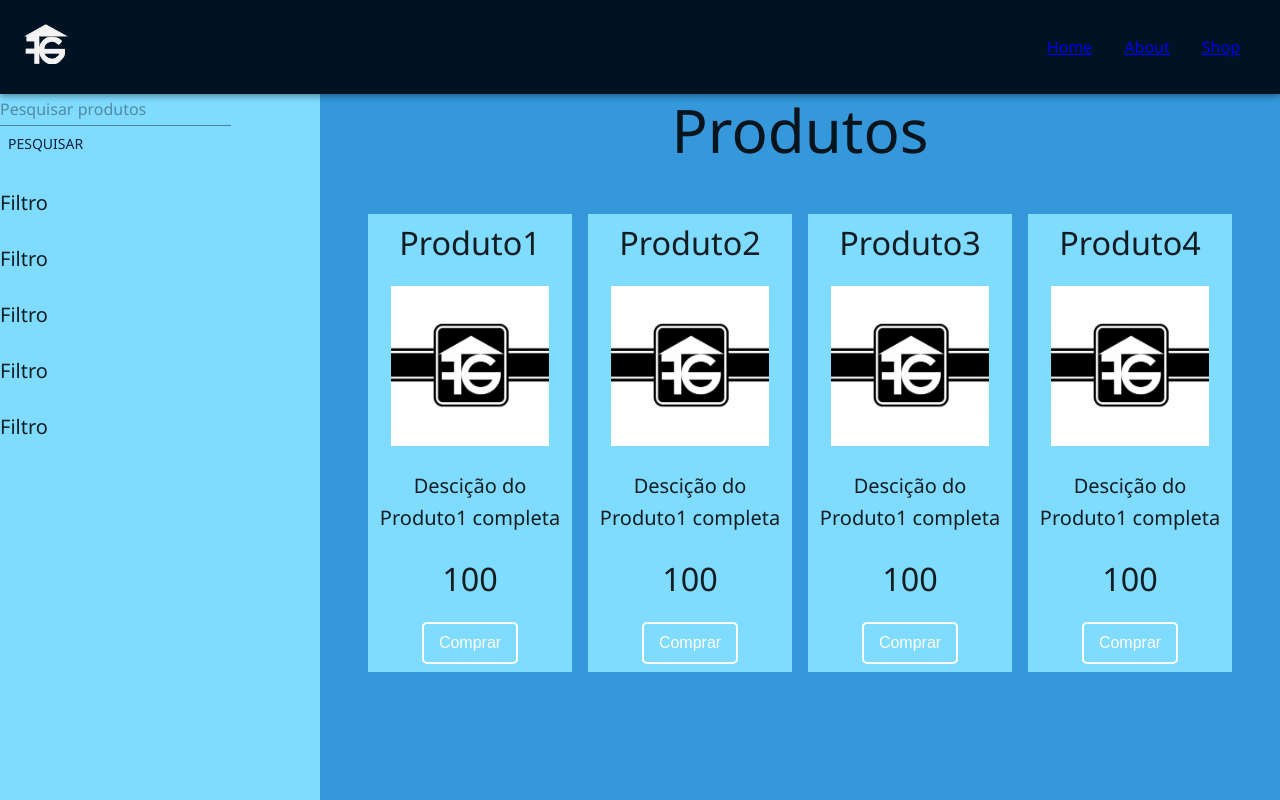
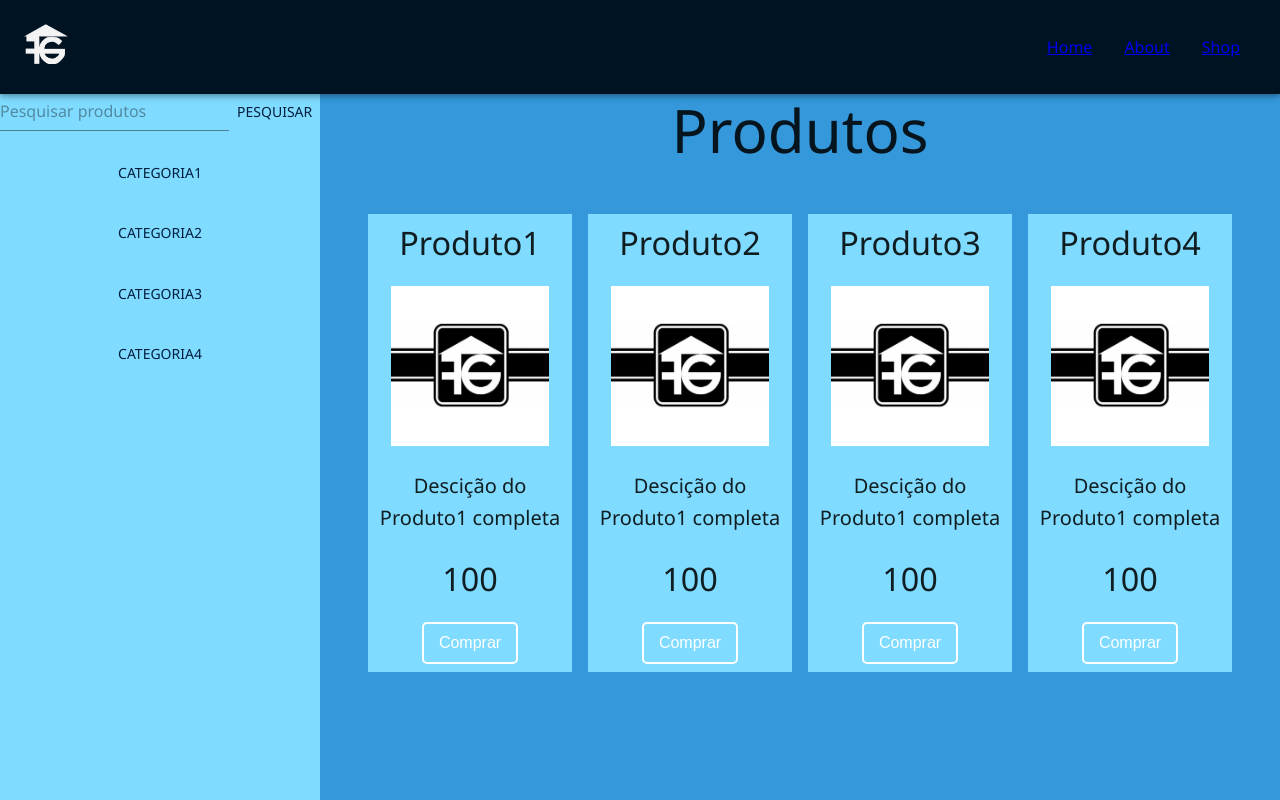
Before and after one commit to PedroVillafuerte/FrancoGagnorShop, a React (Vite) app: page /shop in a window 1280 px wide. Shown: the top 800 px of the page. Built offline with nearby package versions, Linux system fonts and the light colour scheme.

Commit message:
shop context and categories filter

```diff
--- /dev/null
+++ b/src/contexts/ShopContext.tsx
@@ -0,0 +1,27 @@
+import React, { createContext, FC, PropsWithChildren, useContext, useState } from 'react'
+import AllProducts from '../components/Product/AllProducts'
+
+type ShopContext = {
+  allProducts: typeof AllProducts
+  products: typeof AllProducts
+  setProducts: React.Dispatch<React.SetStateAction<typeof AllProducts>>
+  categories: string[]
+}
+
+export const ShopContext = createContext<ShopContext | null>(null)
+
+export const ShopContextProvider: FC<PropsWithChildren> = ({ children }) => {
+  const [products, setProducts] = useState(AllProducts)
+  const categories = [...new Set(AllProducts.map((product) => product.category))]
+  const allProducts = AllProducts
+
+  return <ShopContext.Provider value={{ allProducts, products, setProducts, categories }}>{children}</ShopContext.Provider>
+}
+
+export function useShopContext() {
+  const context = useContext(ShopContext)
+  if (!context) {
+    throw new Error('useShopContext must be used within a ShopContextProvider')
+  }
+  return context
+}
--- a/src/main.tsx
+++ b/src/main.tsx
@@ -9,6 +9,7 @@ import Home from './pages/Home/Home.tsx'
 import Shop from './pages/Shop/Shop.tsx'
 import ErrorPage from './pages/ErrorPage/ErrorPage.tsx'
 import About from './pages/About/About.tsx'
+import { ShopContextProvider } from './contexts/ShopContext.tsx'
 
 const router = createBrowserRouter([
   {
@@ -22,13 +23,17 @@ const router = createBrowserRouter([
       },
       {
         path: '/shop',
-        element: <Shop />,
+        element: (
+          <ShopContextProvider>
+            <Shop />
+          </ShopContextProvider>
+        ),
       },
       {
         path: '/about',
         element: <About />,
-      }
-    ]
+      },
+    ],
   },
 ])
 
@@ -38,5 +43,5 @@ createRoot(document.getElementById('root')!).render(
       <CssBaseline />
       <RouterProvider router={router} />
     </ThemeProvider>
-  </StrictMode>,
+  </StrictMode>
 )
--- /dev/null
+++ b/src/pages/Shop/CategoryButton.tsx
@@ -0,0 +1,23 @@
+import React from 'react'
+import { useShopContext } from '../../contexts/ShopContext'
+import { Button } from '@mui/material'
+
+type CategoryButtonProps = {
+  category: string
+  children: React.ReactNode
+}
+
+const CategoryButton: React.FC<CategoryButtonProps> = ({ category, children }) => {
+  const { products, allProducts, setProducts } = useShopContext()
+  const FilterItemsByCategory = (cat: string) => {
+    setProducts(
+      allProducts.filter((product) => {
+        return product.category.toLowerCase().includes(cat.toLowerCase())
+      })
+    )
+    console.log(products)
+  }
+  return <Button onClick={() => FilterItemsByCategory(category)}>{children}</Button>
+}
+
+export default CategoryButton
--- a/src/pages/Shop/Shop.tsx
+++ b/src/pages/Shop/Shop.tsx
@@ -1,11 +1,10 @@
 import { Grid2, styled, Typography } from '@mui/material'
-import AllProducts from '../../components/Product/AllProducts'
 import Product from '../../components/Product/Product'
-import { useState } from 'react'
 import Filter from './ShopFilter'
+import { useShopContext } from '../../contexts/ShopContext'
 
 const Shop = () => {
-  const [products, setProducts] = useState(AllProducts)
+  const { products } = useShopContext()
 
   const StyledProducts = styled('div')(({ theme }) => ({
     backgroundColor: theme.palette.primary.light,
@@ -13,23 +12,10 @@ const Shop = () => {
     overflowY: 'auto',
   }))
 
-  const FilterItems = (value: string) => {
-    if (value === '') {
-      setProducts(AllProducts)
-    } else {
-      setProducts(
-        AllProducts.filter((product) => {
-          return product.name.toLowerCase().includes(value.toLowerCase())
-        })
-      )
-    }
-    console.log('foi')
-  }
-
   return (
     <Grid2 container>
       <Grid2 size={3}>
-        <Filter filterItems={FilterItems} />
+        <Filter />
       </Grid2>
       <Grid2 size={9}>
         <StyledProducts>
--- a/src/pages/Shop/ShopFilter.tsx
+++ b/src/pages/Shop/ShopFilter.tsx
@@ -1,9 +1,7 @@
-import { Button, Grid2, Input, styled, Typography } from '@mui/material'
-import React, { useState } from 'react'
-
-type FilterProps = {
-  filterItems: (value: string) => void
-}
+import { Button, Grid2, Input, styled } from '@mui/material'
+import { useState } from 'react'
+import { useShopContext } from '../../contexts/ShopContext'
+import CategoryButton from './CategoryButton'
 
 const StyledFitler = styled('div')(({ theme }) => ({
   display: 'flex',
@@ -12,21 +10,34 @@ const StyledFitler = styled('div')(({ theme }) => ({
   height: '100vh',
 }))
 
-const Filter: React.FC<FilterProps> = ({ filterItems }) => {
+const Filter = () => {
   const [filterInput, setFilterInput] = useState('')
+  const { allProducts, setProducts, categories } = useShopContext()
+
+  const FilterItemsByName = (value: string) => {
+    if (value === '') {
+      setProducts(allProducts)
+    } else {
+      setProducts(
+        allProducts.filter((product) => {
+          return product.name.toLowerCase().includes(value.toLowerCase())
+        })
+      )
+    }
+    console.log('foi')
+  }
+
   return (
     <>
       <StyledFitler>
         <Grid2 container display={'flex'} flexDirection={'column'} spacing={3} height={'100%'}>
-          <Grid2>
+          <Grid2 display={'flex'} justifyContent={'space-between'}>
             <Input placeholder={filterInput === '' ? 'Pesquisar produtos' : filterInput} onChange={(e) => setFilterInput(e.target.value)} value={filterInput} />
-            <Button onClick={() => filterItems(filterInput)}>Pesquisar</Button>
+            <Button onClick={() => FilterItemsByName(filterInput)}>Pesquisar</Button>
           </Grid2>
-          <Typography variant="h6">Filtro</Typography>
-          <Typography variant="h6">Filtro</Typography>
-          <Typography variant="h6">Filtro</Typography>
-          <Typography variant="h6">Filtro</Typography>
-          <Typography variant="h6">Filtro</Typography>
+          {categories.map((category) => {
+            return <CategoryButton category={category}>{category}</CategoryButton>
+          })}
         </Grid2>
       </StyledFitler>
     </>
```
